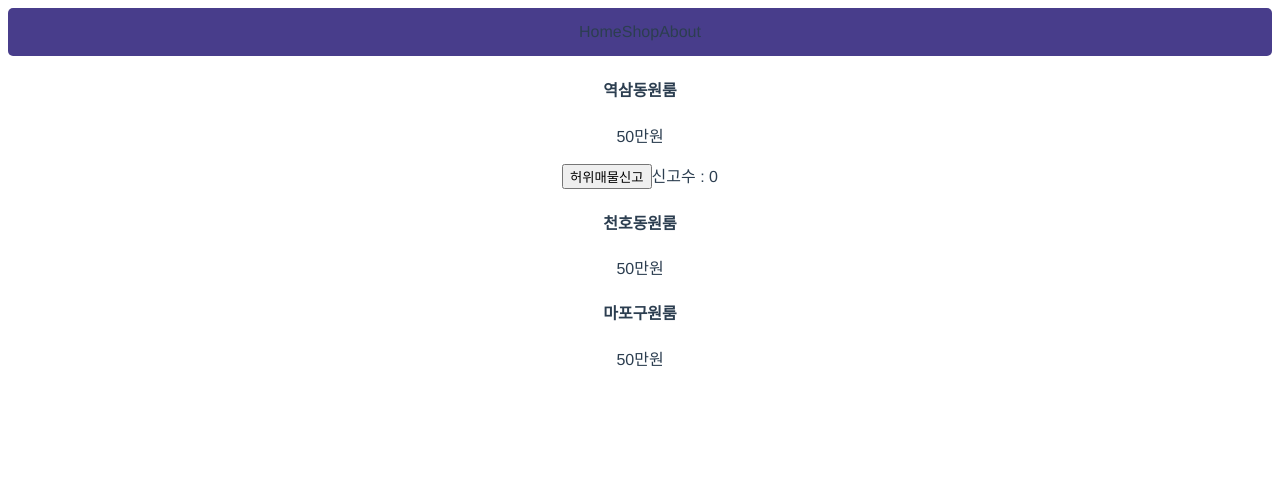
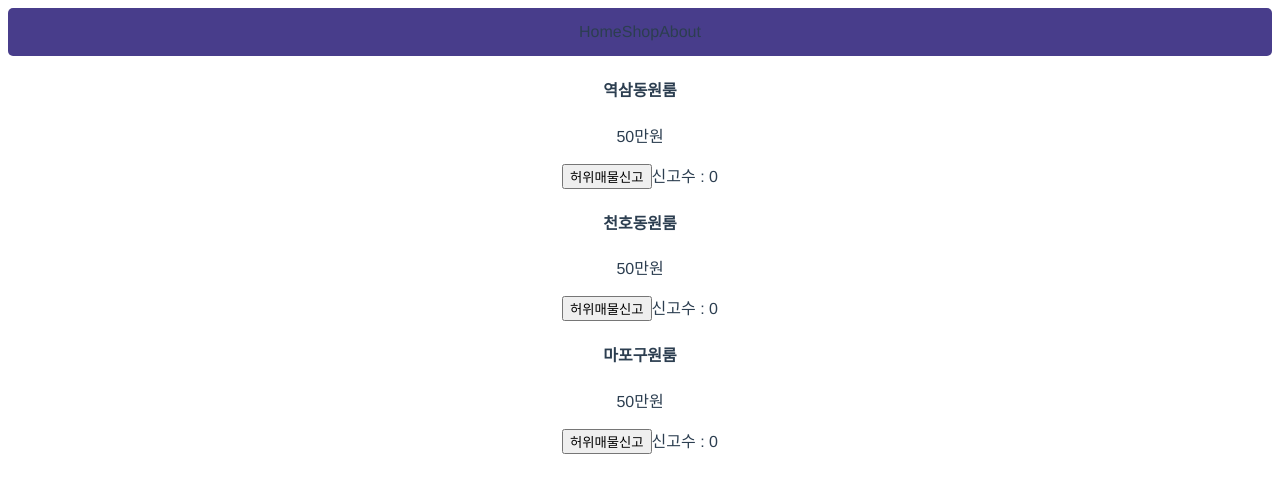
Before and after one commit to qwe8851/vue, a Vue app in the folder basic/vuedongsan/: page / in a window 1280 px wide. Shown: the top 492 px of the page. Built offline with nearby package versions, Linux system fonts and the light colour scheme.

Commit message:
Vue 이벤트 핸들러로 click감지하기 (허위매물 신고버튼 추가)

```diff
--- a/basic/vuedongsan/src/App.vue
+++ b/basic/vuedongsan/src/App.vue
@@ -5,15 +5,17 @@
   <div>
     <h4>{{products[0]}}</h4>
     <p>50만원</p>    <!-- 함수를 선언할때는 ()를 빼고 -->
-    <button @click="increase">허위매물신고</button><span>신고수 : {{신고수}}</span>
+    <button @click="신고수[0]++">허위매물신고</button><span>신고수 : {{신고수[0]}}</span>
   </div>
   <div>
     <h4>{{products[1]}}</h4>
     <p>50만원</p>
+    <button @click="신고수[1]++">허위매물신고</button><span>신고수 : {{신고수[1]}}</span>
   </div>
   <div>
     <h4>{{products[2]}}</h4>
     <p>50만원</p>
+    <button @click="신고수[2]++">허위매물신고</button><span>신고수 : {{신고수[2]}}</span>
   </div>
 </template>
 
@@ -25,7 +27,7 @@
       menus : ['Home', 'Shop', 'About'],
       products : ['역삼동원룸', '천호동원룸', '마포구원룸'],
       price : [ 50, '가격은 아무거나'],
-      신고수 : 0
+      신고수 : [0,0,0]
     }
   },
   methods: {    // 함수 만드는 공간
```
